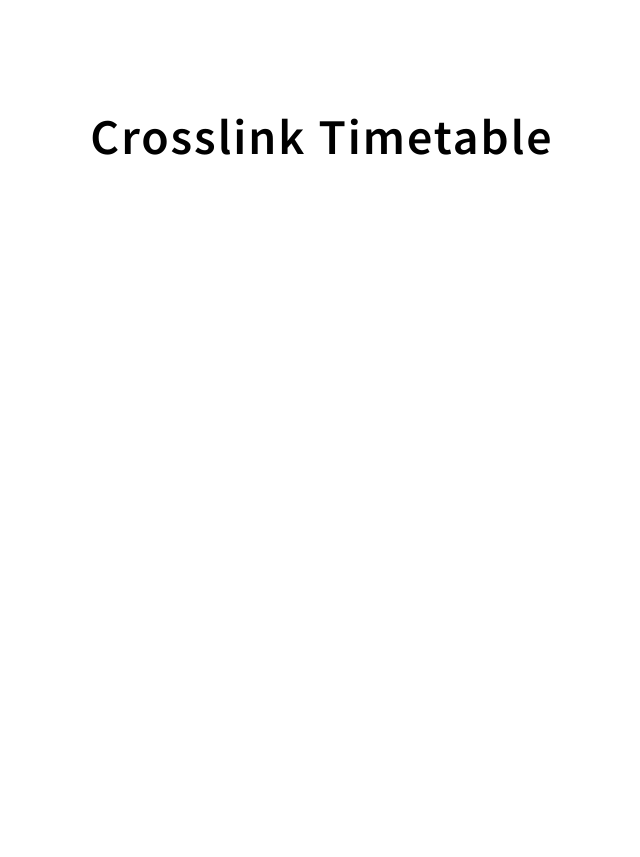
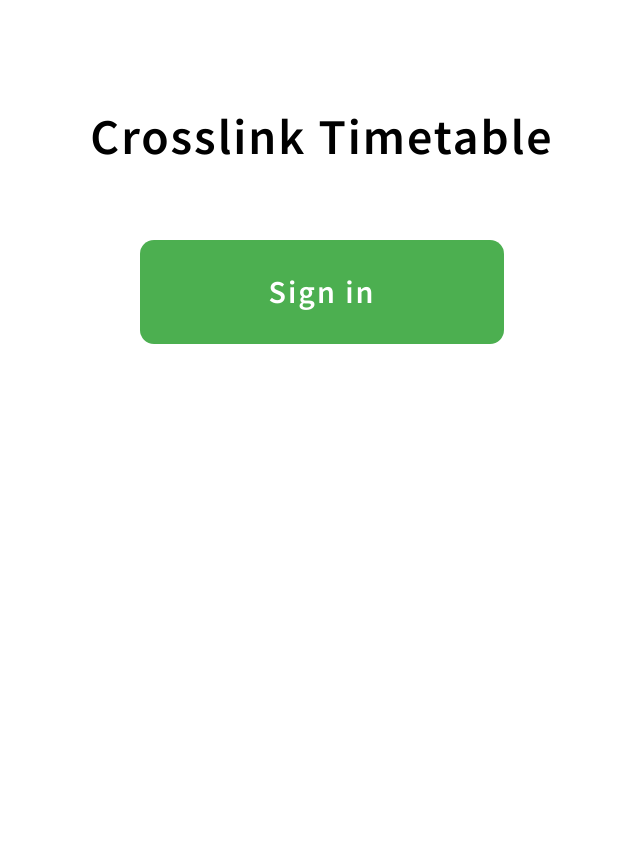
Before and after one commit to InnoSWP/B21-02-CrosslinkTimetable, a Django app: page /WideEvents/signin in a window 1280 px wide. Shown: the part 201-1058 px from the top of the page, without its empty margins (318-958 px from the left). Run offline with Django 4.2, Linux system fonts and the light colour scheme.

Commit message:
Opening sign in page on / and changed the background to white

```diff
--- a/REST_API/CrosslinkTimetable/CrosslinkTimetable/urls.py
+++ b/REST_API/CrosslinkTimetable/CrosslinkTimetable/urls.py
@@ -24,6 +24,6 @@ urlpatterns = [
     path('WideEvents/create-event', create_event, name="create-event"),
     path('WideEvents/profile', profile, name="profile"),
     path('WideEvents/events', events, name="events"),
-
     path('WideEvents/signin', signin, name="signin"),
+    path('', signin, name="signin"),
 ]
--- a/REST_API/CrosslinkTimetable/WideEvents/static/WideEvents/style.css
+++ b/REST_API/CrosslinkTimetable/WideEvents/static/WideEvents/style.css
@@ -9,7 +9,7 @@ letter-spacing: 2px;
 body {
 margin-top: 250px;
 background-color: #ffffff;
-color: #ffffff;
+
 }
 
 .welcome-page-container {
@@ -19,7 +19,6 @@ justify-content: space-around;
 align-items: center;
 text-align: center;
 min-height: 100vh;
-background-color: white;
 }
 
 .login {
@@ -28,16 +27,16 @@ width: 300px;
 padding: 2rem;
 border: none;
 color: white;
-background-color: #ffffff;
+background-color: rgba(76,175,80,255);
 border-radius: 14px;
-box-shadow: inset 0 0 0 0 #ffffff;
+box-shadow: inset 0 0 0 0 #f9e506;
 transition: ease-out 0.3s;
 font-size: 2rem;
 outline: none;
 }
 
 .login:hover {
-box-shadow: inset 400px 0 0 0 #ffffff;
+box-shadow: inset 400px 0 0 0 #f9e506;
 cursor: pointer;
 color: #000;
 }
--- a/REST_API/CrosslinkTimetable/static/base.css
+++ b/REST_API/CrosslinkTimetable/static/base.css
@@ -33,7 +33,8 @@
 
 body {
 margin-top: 150px;
-  background-color: #e3d888;
+background-color: #ffffff;
+/* #e3d888 */
 /* background-image: linear-gradient(62deg, #8EC5FC 0%, #E0C3FC 100%); */
 
 
```
Lines whose indentation alone changed are shown as unchanged.
